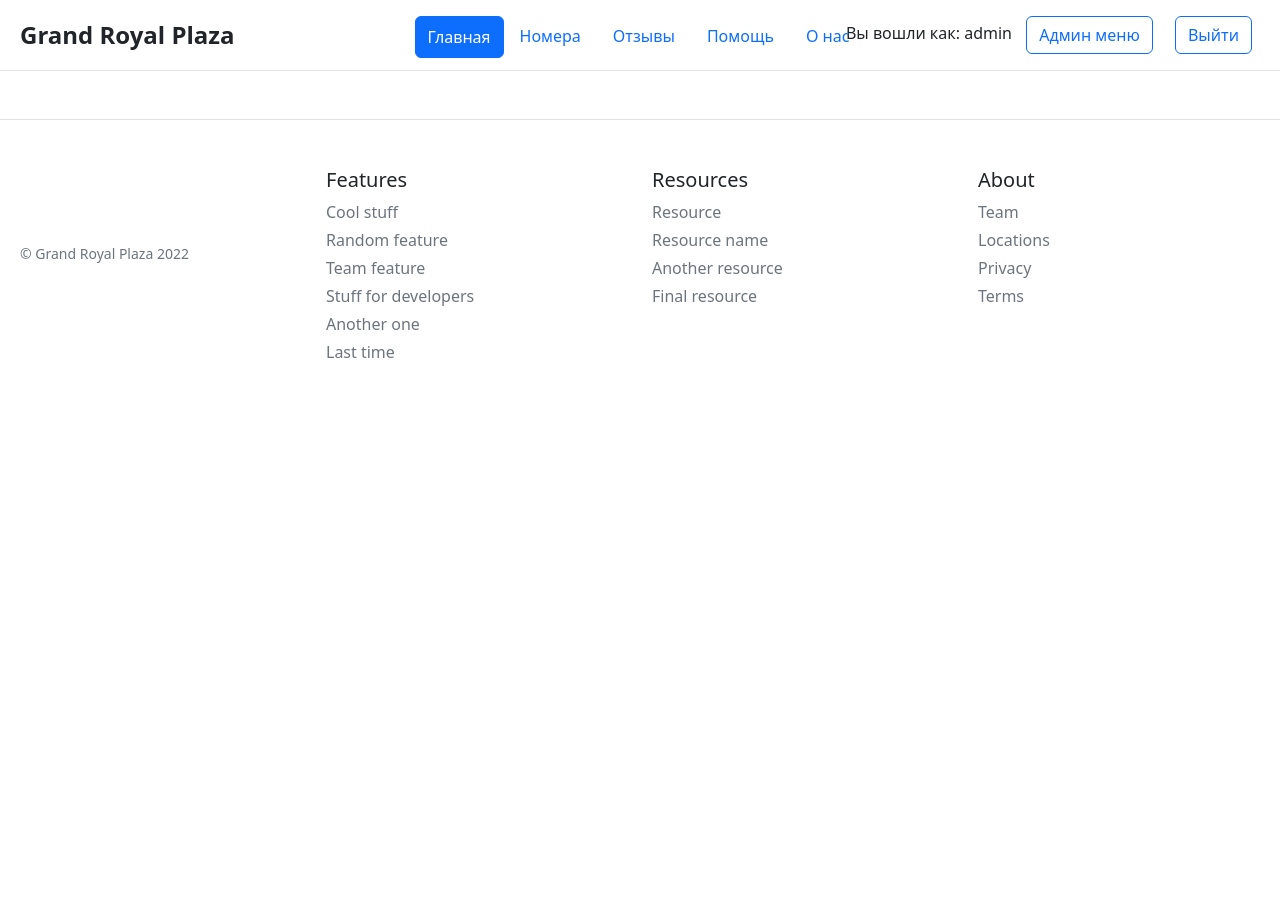
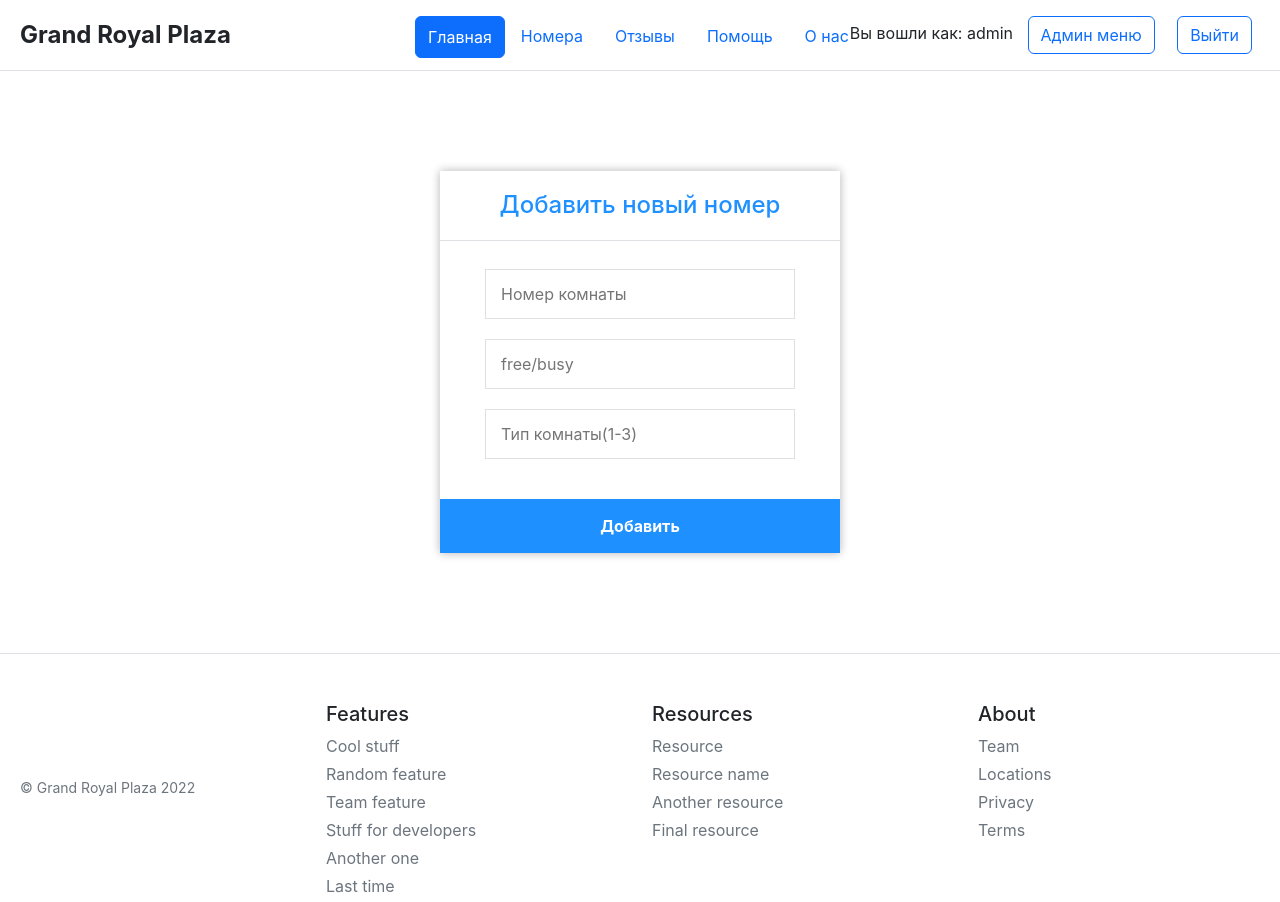
Before and after one commit to loserMaru/HotelProject, a Flask app: page /admin in a window 1280 px wide. Before the commit the page ends 358 px from the top, so only its background shows below. Run offline with Flask 2, Linux system fonts and the light colour scheme; the visitor is signed in with stand-in values (Sample User, id 1); parts of the project's set-up code (start-up, migrations or seed data) failed here and were passed over; some libraries are stand-ins or nearby versions.

Commit message:
Admin panel add number form

```diff
--- /dev/null
+++ b/form/admin.py
@@ -0,0 +1,13 @@
+from flask import Flask, render_template, session, redirect
+
+from flask_mysqldb import MySQL
+
+app = Flask(__name__)
+
+mysql = MySQL(app)
+
+
+def admin():
+    if session['username'] != 'admin':
+        return redirect('/')
+    return render_template('admin.html')
--- a/main.py
+++ b/main.py
@@ -3,7 +3,7 @@
 from flask import Flask, render_template, redirect, request, url_for, session
 from flask_mysqldb import MySQL, MySQLdb
 
-from form import about, home, auth
+from form import about, home, auth, admin
 
 app = Flask(__name__)
 app.config['SECRET_KEY'] = 'secret_key'
@@ -39,6 +39,10 @@
 app.add_url_rule('/login', methods=['GET', 'POST'], view_func=auth.login)
 app.add_url_rule('/logout', view_func=auth.logout)
 app.add_url_rule('/register', methods=['GET', 'POST'], view_func=auth.register)
+
+
+# Admin panel
+app.add_url_rule('/admin', view_func=admin.admin)
 
 
 @app.route('/booking', methods=['GET', 'POST'])
@@ -87,13 +91,6 @@
     return render_template('payment.html', msg=msg, number=number)
 
 
-@app.route('/admin')
-def admin():
-    if session['username'] != 'admin':
-        return redirect('/')
-    return render_template('admin.html')
-
-
 @app.route('/reviews')
 def reviews():
     return render_template("reviews.html")
--- a/templates/admin.html
+++ b/templates/admin.html
@@ -1,8 +1,122 @@
 {% extends 'base.html' %}
 
 {% block title %}
-Отзывы
+Админ меню
 {% endblock %}
 
 {% block body %}
+<div class="login" style="">
+    <h1>Добавить новый номер</h1>
+    <form id="form" method="post">
+        <label for="number">
+            <i class="fa fa-user"></i>
+        </label>
+        <input type="text" name="number" placeholder="Номер комнаты" id="number" required>
+        <label for="status">
+            <i class="fa fa-lock"></i>
+        </label>
+        <input type="text" name="status" placeholder="free/busy" id="status" required>
+        <label for="roomType">
+            <i class="fa fa-lock"></i>
+        </label>
+        <input type="text" name="roomType" placeholder="Тип комнаты(1-3)" id="roomType" required>
+        <div class="msg"><span style="color:red; font-size: 18px"></span></div>
+        <input type="submit" value="Добавить">
+    </form>
+</div>
+</div>
+
+<style>
+    * {
+        box-sizing: border-box;
+        font-family: -apple-system, BlinkMacSystemFont, "segoe ui", roboto, oxygen, ubuntu, cantarell, "fira sans", "droid sans", "helvetica neue", Arial, sans-serif;
+        -webkit-font-smoothing: antialiased;
+        -moz-osx-font-smoothing: grayscale;
+    }
+
+    .block-right {
+        width: 50%;
+        overflow: auto;
+        float: right;
+    }
+
+    .login, .register {
+        width: 400px;
+        background-color: #ffffff;
+        box-shadow: 0 0 9px 0 rgba(0, 0, 0, 0.3);
+        margin: 100px auto;
+    }
+
+    .login h1, .register h1 {
+        text-align: center;
+        color: dodgerblue;
+        font-size: 24px;
+        padding: 20px 0 20px 0;
+        border-bottom: 1px solid #dee0e4;
+    }
+
+    .login .links, .register .links {
+        display: flex;
+        padding: 0 15px;
+    }
+
+    .login .links a, .register .links a {
+        color: #adb2ba;
+        text-decoration: none;
+        display: inline-flex;
+        padding: 0 10px 10px 10px;
+        font-weight: bold;
+    }
+
+    .login .links a:hover, .register .links a:hover {
+        color: dodgerblue;
+    }
+
+    .login .links a.active, .register .links a.active {
+        border-bottom: 3px solid dodgerblue;
+        color: dodgerblue;
+    }
+
+    .login form, .register form {
+        display: flex;
+        flex-wrap: wrap;
+        justify-content: center;
+        padding-top: 20px;
+    }
+
+    .login form label {
+        display: flex;
+        justify-content: center;
+        align-items: center;
+    }
+
+    .login form input[type="date"], .login form input[type="text"], .login form input[type="email"] .login form input[type="phone"] {
+        width: 310px;
+        height: 50px;
+        border: 1px solid #dee0e4;
+        margin-bottom: 20px;
+        padding: 0 15px;
+    }
+
+    .login form input[type="submit"], .register form input[type="submit"] {
+        width: 100%;
+        padding: 15px;
+        margin-top: 20px;
+        background-color: dodgerblue;
+        border: 0;
+        cursor: pointer;
+        font-weight: bold;
+        color: #ffffff;
+        transition: background-color 0.2s;
+    }
+
+    .login form input[type="submit"]:hover, .register form input[type="submit"]:hover {
+        background-color: brown;
+        transition: background-color 0.2s;
+    }
+
+    body.loggedin {
+        background-color: #f3f4f7;
+    }
+</style>
 {% endblock %}
```
